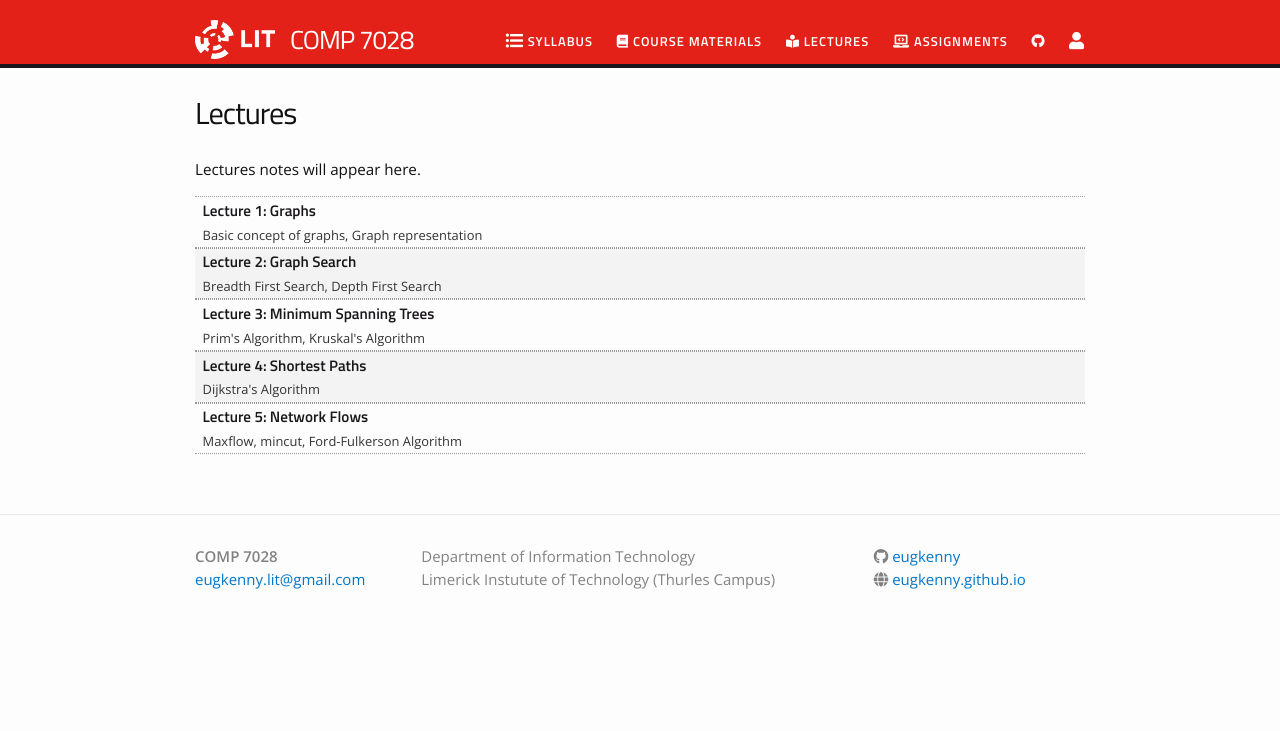
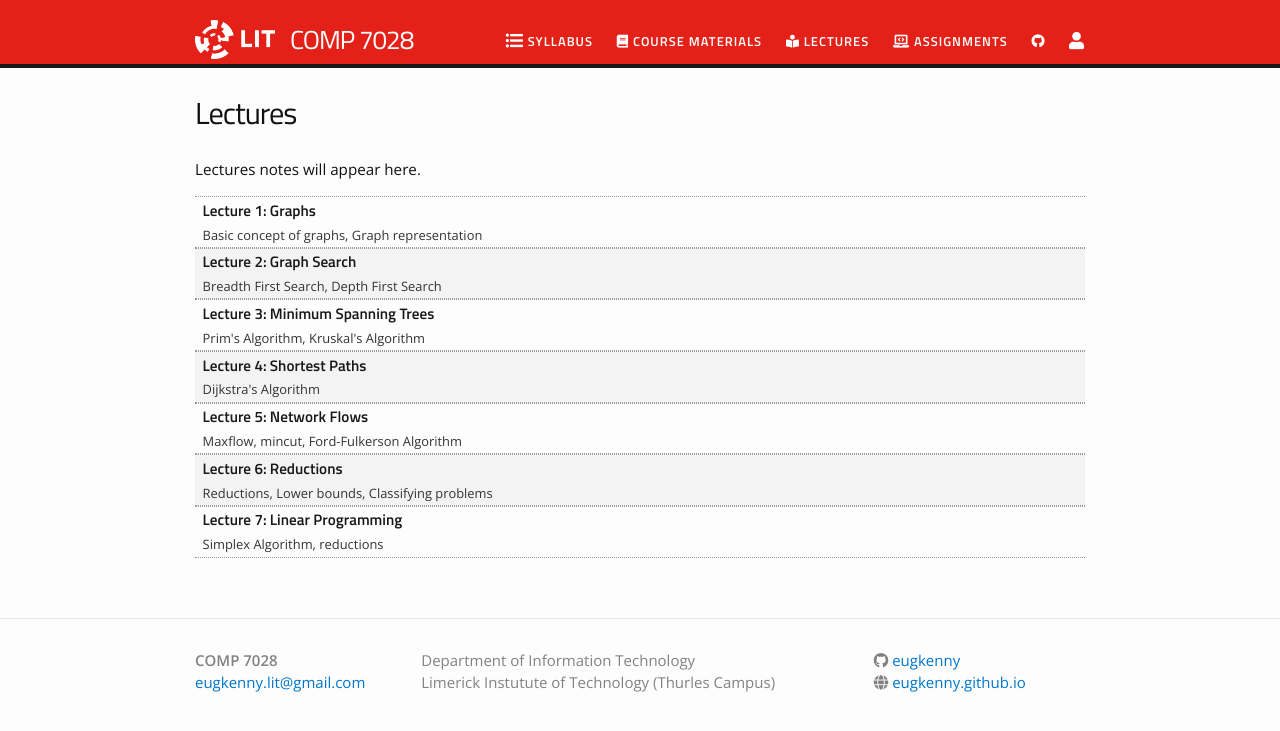
Before and after one commit to eugkenny/COMP7028, a Jekyll site: the page built from lectures.md, in a window 1280 px wide. Shown: the top 731 px of the page. Built offline with Jekyll 4.4.1, drawn with Linux system fonts in a browser that asks for light colours; nearby versions of some CDN libraries.

Commit message:
Update lectures

```diff
--- a/_data/lectures.yml
+++ b/_data/lectures.yml
@@ -27,3 +27,13 @@
   filename: Algs - Lecture 05 - Graphs - Maximum Flow.pdf
   dirname: lectures
   tldr: "Maxflow, mincut, Ford-Fulkerson Algorithm"
+
+- title: "Lecture 6: Reductions"
+  filename: Algs - Lecture 06a - Reductions.pdf
+  dirname: lectures
+  tldr: "Reductions, Lower bounds, Classifying problems"
+
+- title: "Lecture 7: Linear Programming"
+  filename: Algs - Lecture 06b - Linear Programming.pdf
+  dirname: lectures
+  tldr: "Simplex Algorithm, reductions"
```
Also changed, not shown: 3 other files.
